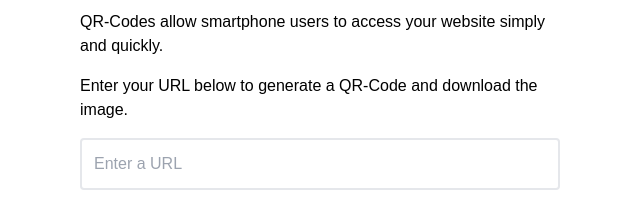
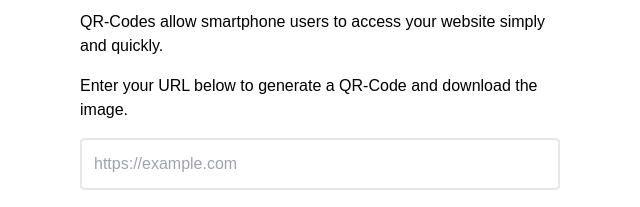
Before and after one commit to sudilate/sudilate.github.io, a plain HTML site: page index.html in a window 1280 px wide. Shown: the part 190-397 px from the top of the page, 152-792 px from the left. Drawn offline with nearby package versions, Linux system fonts and the light colour scheme.

Commit message:
Update index.html

```diff
--- a/index.html
+++ b/index.html
@@ -54,7 +54,7 @@
                     <input
               id="url"
               type="url"
-              placeholder="Enter a URL"
+              placeholder="https://example.com"
               class="w-full border-2 border-gray-200 rounded p-3 text-grey-dark mr-2 focus:outline-none mb-5"
             />
             <select
```
